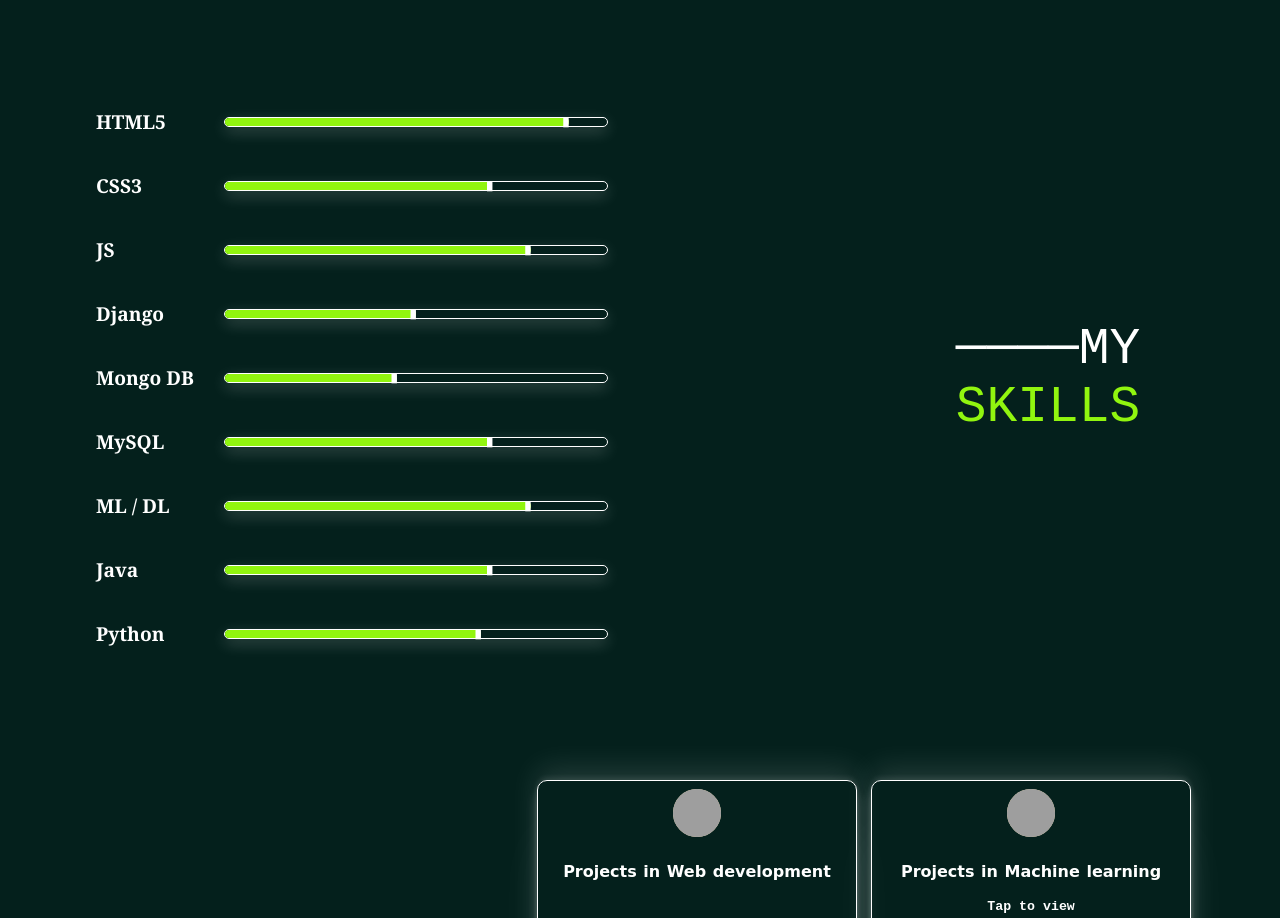
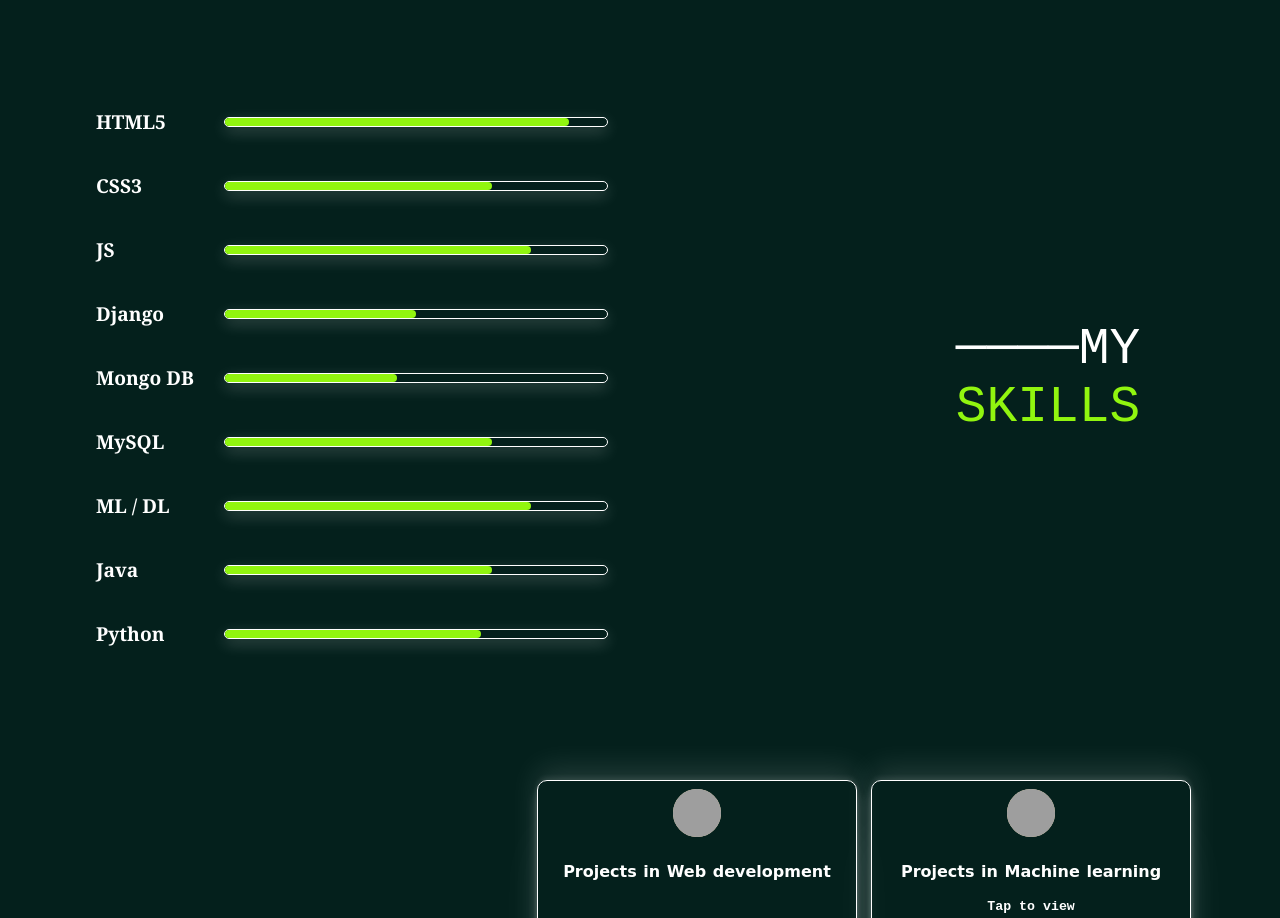
Before and after one commit to ShivendraSinha418/Portfolio, a plain HTML site: page index.html in a window 1280 px wide. Shown: the part 963-1881 px from the top of the page. Drawn offline with Linux system fonts and the light colour scheme; grey boxes are pictures that could not be loaded; a web font is replaced by a local one.

Commit message:
Update index.html

```diff
--- a/index.html
+++ b/index.html
@@ -32,39 +32,39 @@
     <div class="skset">
     <div class="skblock">
         <h3>HTML5</h3>
-        <div class="scrblock"><div class="score">█</div></div>
+        <div class="scrblock"><div class="score"></div></div>
     </div>
     <div class="skblock">
         <h3>CSS3</h3>
-        <div class="scrblock"><div class="score">█</div></div>
+        <div class="scrblock"><div class="score"></div></div>
     </div>
     <div class="skblock">
         <h3>JS</h3>
-        <div class="scrblock"><div class="score">█</div></div>
+        <div class="scrblock"><div class="score"></div></div>
     </div>
     <div class="skblock">
         <h3>Django</h3>
-        <div class="scrblock"><div class="score">█</div></div>
+        <div class="scrblock"><div class="score"></div></div>
     </div>
     <div class="skblock">
         <h3>Mongo DB</h3>
-        <div class="scrblock"><div class="score">█</div></div>
+        <div class="scrblock"><div class="score"></div></div>
     </div>
     <div class="skblock">
         <h3>MySQL</h3>
-        <div class="scrblock"><div class="score">█</div></div>
+        <div class="scrblock"><div class="score"></div></div>
     </div>
     <div class="skblock">
         <h3>ML / DL</h3>
-        <div class="scrblock"><div class="score">█</div></div>
+        <div class="scrblock"><div class="score"></div></div>
     </div>
     <div class="skblock">
         <h3>Java</h3>
-        <div class="scrblock"><div class="score">█</div></div>
+        <div class="scrblock"><div class="score"></div></div>
     </div>
     <div class="skblock">
         <h3>Python</h3>
-        <div class="scrblock"><div class="score">█</div></div>
+        <div class="scrblock"><div class="score"></div></div>
     </div>
     </div>
     <div class="htcont">
```
